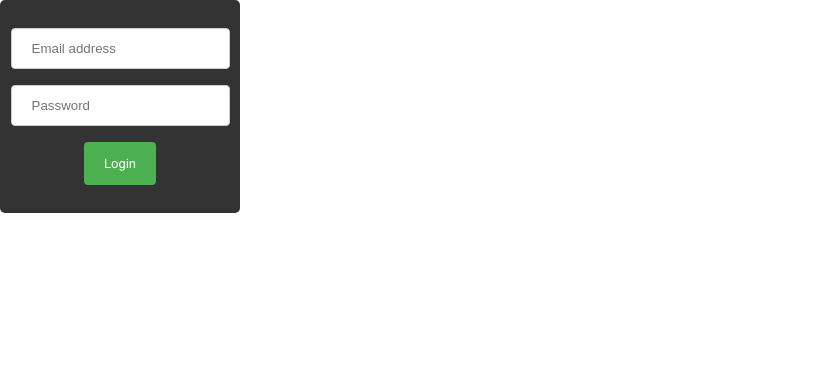
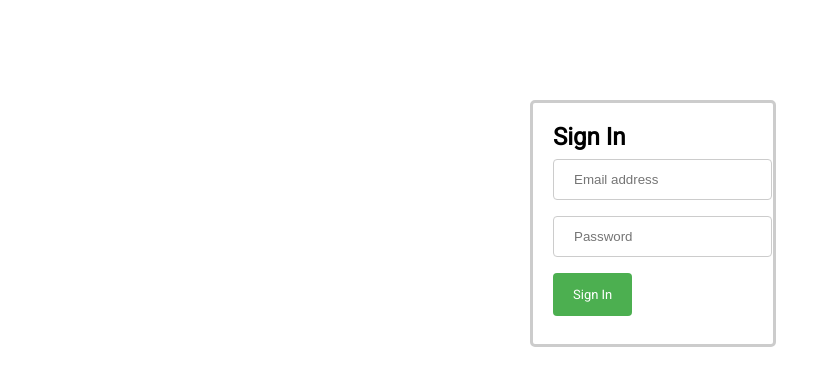
Before and after one commit to pstor0-dev/bus-tickets, a Flask app: page / in a window 1280 px wide. Shown: the part 47-433 px from the top of the page, without its empty margins (0-839 px from the left). Run offline with Flask 2, Linux system fonts and the light colour scheme.

Commit message:
Fix login page + create registration page

```diff
--- a/App.py
+++ b/App.py
@@ -1,18 +1,19 @@
 from flask import Flask, render_template, url_for, redirect
 
+# Flask
 app = Flask(__name__)
 
 @app.route("/")
 def index_page_processor():
-    return render_template('index.html')
+    return render_template('login.html')
 
 @app.route("/login")
 def login_page_processor():
-    return print("Login page")
+    return render_template('login.html')
 
 @app.route("/registration")
 def registration_page_processor():
-    return print("Registration page")
+    return render_template('registration.html')
 
 # Static files loaders
 @app.route('/style.css')
--- /dev/null
+++ b/config/keys.py
@@ -0,0 +1,2 @@
+mongo_user_name = 'admin'
+mongo_user_pass = 'WpJe95eLmNSLvP9j'
--- a/static/css/style.css
+++ b/static/css/style.css
@@ -7,14 +7,14 @@
 
 /* NAVBAR */
 
-nav {
+.navbar {
     margin: 0;
     padding: 0;
     overflow: hidden;
     background-color: #333;
 }
 
-nav ul {
+.navbar ul {
     list-style: none;
 }
 
@@ -50,18 +50,18 @@ nav ul {
     background-color: #04AA6D;
 }
 
-/* LOGIN FORM */
-.login-form {
-    display: grid;
-    justify-items: center;
-    justify-content: center;
+/* FORM */
+form {
+    display: block;
     border-radius: 5px;
-    background-color: #333;
+    border: 3px solid #ccc;
     padding: 20px;
     width: 200px;
+    margin-top: 100px;
+    margin-left: 530px;
 }
 
-.login-form input {
+form input {
     padding: 12px 20px;
     margin: 8px 0;
     border: 1px solid #ccc;
@@ -69,7 +69,7 @@ nav ul {
     box-sizing: border-box;
 }
 
-.login-form button {
+form button {
     background-color: #4CAF50;
     color: white;
     font-family: 'Roboto', sans-serif;
@@ -81,6 +81,10 @@ nav ul {
     cursor: pointer;
 }
 
-.login-form button:hover {
+form button:hover {
     background-color: #45a049;
 }
+
+form h2 {
+    font-family: 'Roboto', sans-serif;
+}
--- a/templates/index.html
+++ /dev/null
@@ -1,29 +0,0 @@
-<!DOCTYPE html>
-<html lang="en">
-<head>
-    <meta charset="UTF-8">
-    <meta http-equiv="X-UA-Compatible" content="IE=edge">
-    <meta name="viewport" content="width=device-width, initial-scale=1.0">
-    <link rel="stylesheet" href="style.css">
-    <title>Bus Tickets</title>
-</head>
-<body>
-  <!-- NAVBAR START -->
-  <nav>
-    <ul>
-      <a href="/" class="navbar-logo">Bus Tickets</a>
-      <li class="navbar-item"><a href="/registration">Sign Up</a></li>
-      <li class="navbar-item active"><a href="/login">Sign In</a></li>
-    </ul>
-  </nav>
-  <!-- NAVBAR STOP -->
-
-  <!-- LOGIN FORM START -->
-  <form method="post" class="login-form">
-    <input type="email" name="loginFormEmail" id="loginFormEmail" placeholder="Email address">
-    <input type="password" name="loginFormPassword" id="loginFormPassword" placeholder="Password">
-    <button type="submit">Login</button>
-  </form>
-  <!-- LOGIN FORM STOP -->
-</body>
-</html>
--- a/templates/login.html
+++ b/templates/login.html
@@ -0,0 +1,30 @@
+<!DOCTYPE html>
+<html lang="en">
+<head>
+    <meta charset="UTF-8">
+    <meta http-equiv="X-UA-Compatible" content="IE=edge">
+    <meta name="viewport" content="width=device-width, initial-scale=1.0">
+    <link rel="stylesheet" href="style.css">
+    <title>Bus Tickets</title>
+</head>
+<body>
+  <!-- NAVBAR START -->
+  <div class="navbar">
+    <ul>
+      <a href="/" class="navbar-logo">Bus Tickets</a>
+      <li class="navbar-item"><a href="/registration">Sign Up</a></li>
+      <li class="navbar-item active"><a href="/login">Sign In</a></li>
+    </ul>
+  </div>
+  <!-- NAVBAR STOP -->
+
+  <!-- LOGIN FORM START -->
+  <form method="post">
+    <h2>Sign In</h2>
+    <input type="email" name="loginFormEmail" id="loginFormEmail" placeholder="Email address">
+    <input type="password" name="loginFormPassword" id="loginFormPassword" placeholder="Password">
+    <button type="submit">Sign In</button>
+  </form>
+  <!-- LOGIN FORM STOP -->
+</body>
+</html>
```
Also changed, not shown: templates/registration.html (+30 -0 lines).
